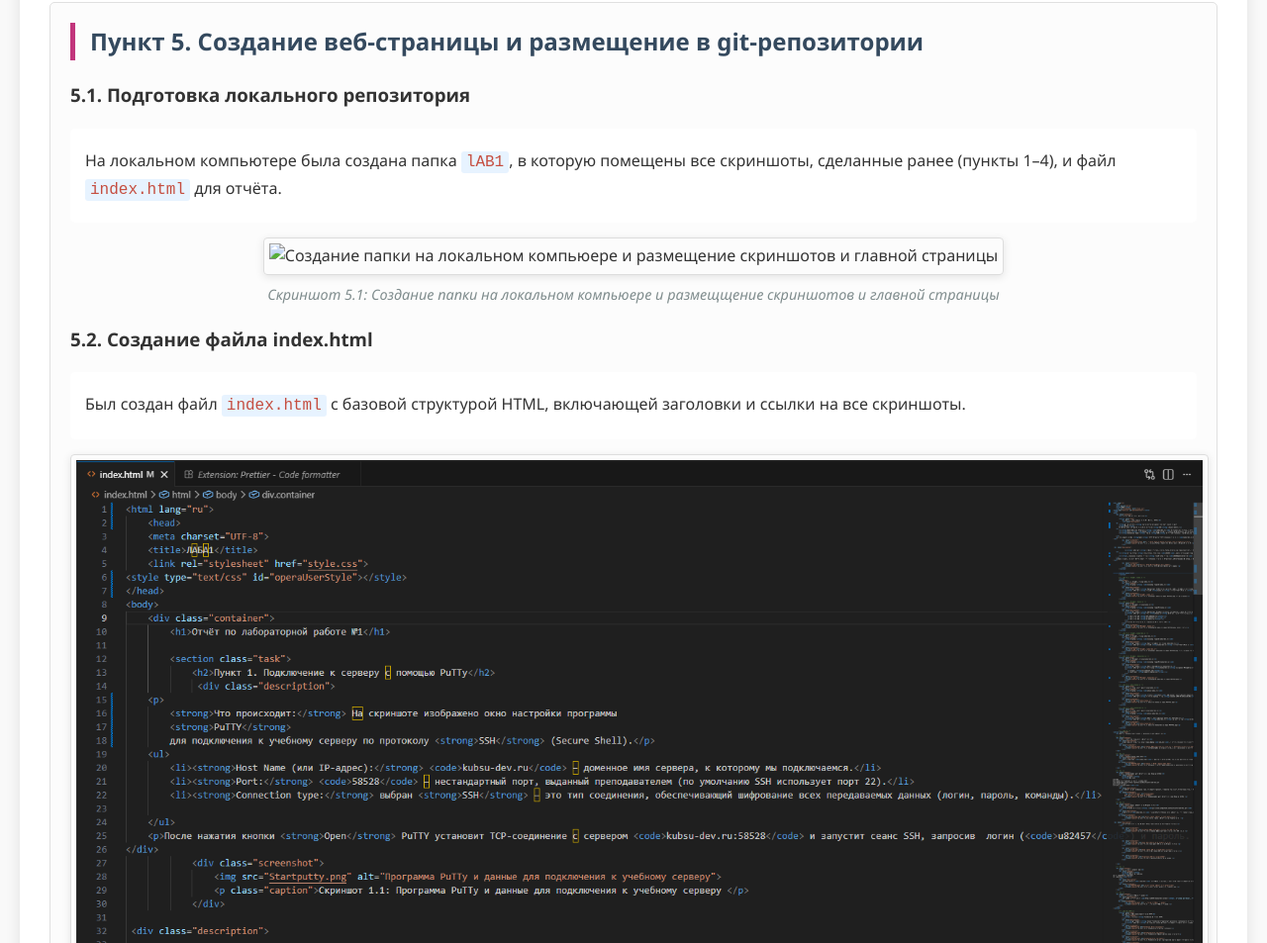
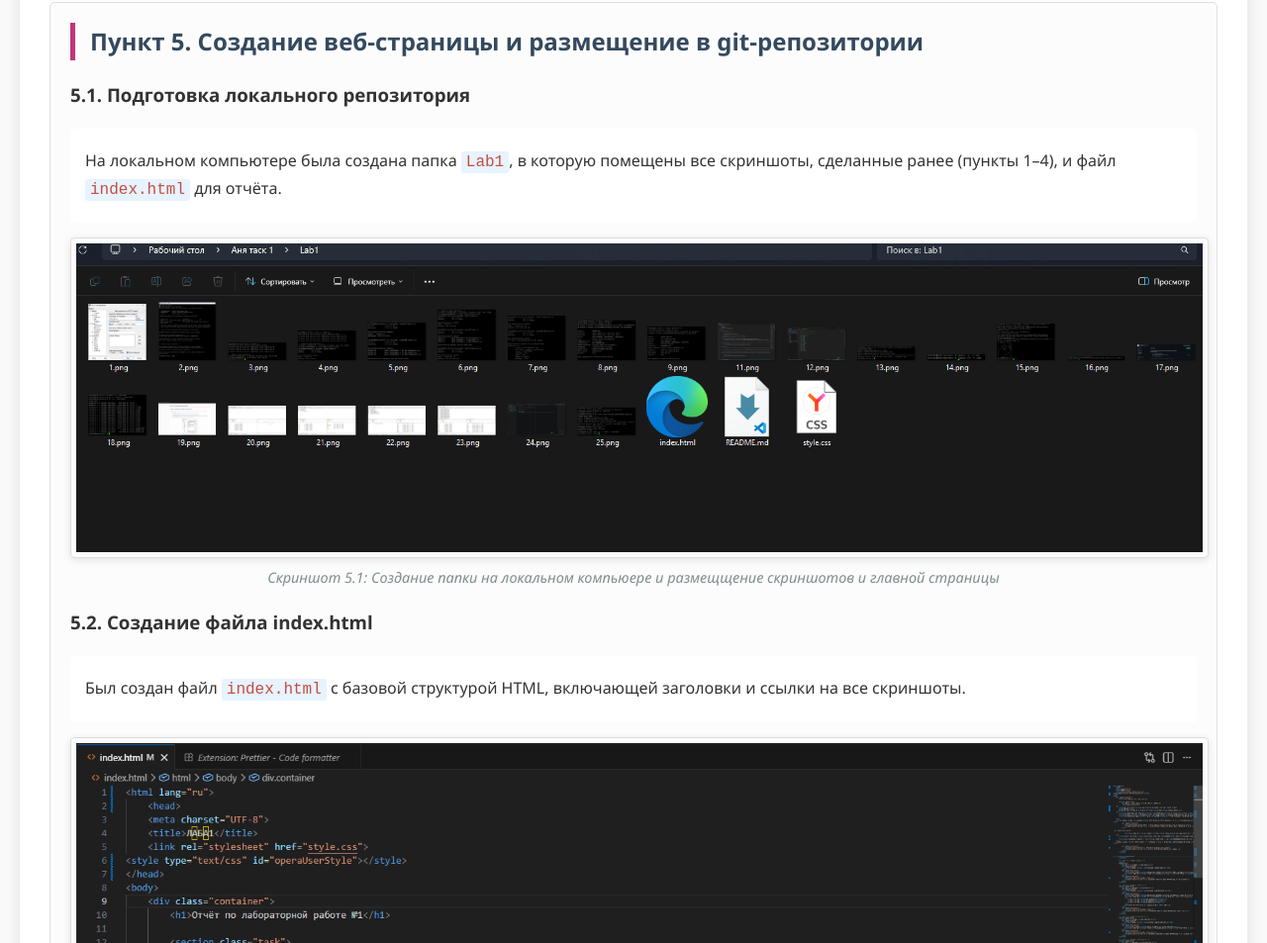
Before and after one commit to themisato/Lab1, a plain HTML site: page index.html in a window 1280 px wide. Shown: the part 7211-8164 px from the top of the page at 99% size. Drawn offline with Linux system fonts and the light colour scheme.

Commit message:
new file:   26.png modified:   index.html

```diff
--- a/index.html
+++ b/index.html
@@ -177,10 +177,10 @@
     <div class="subtask">
         <h3>5.1. Подготовка локального репозитория</h3>
         <div class="description">
-            <p>На локальном компьютере была создана папка <code>lAB1</code>, в которую помещены все скриншоты, сделанные ранее (пункты 1–4), и файл <code>index.html</code> для отчёта.</p>
+            <p>На локальном компьютере была создана папка <code>Lab1</code>, в которую помещены все скриншоты, сделанные ранее (пункты 1–4), и файл <code>index.html</code> для отчёта.</p>
         </div>
         <div class="screenshot">
-                <img src="PUTTY51.png" alt="Создание папки на локальном компьюере и размещение скриншотов и главной страницы">
+                <img src="26.png" alt="Создание папки на локальном компьюере и размещение скриншотов и главной страницы">
                 <p class="caption">Скриншот 5.1: Создание папки на локальном компьюере и размещщение скриншотов и главной страницы</p>
             </div>
     </div>
```
Also changed, not shown: 26.png (added).
